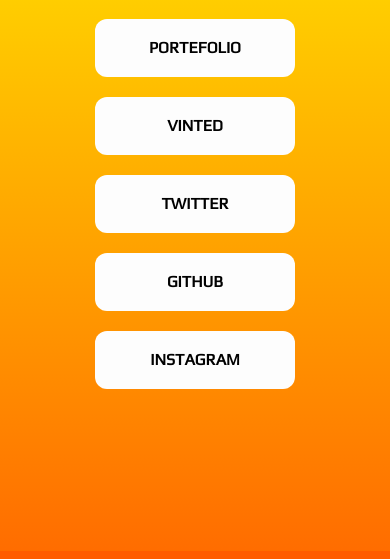
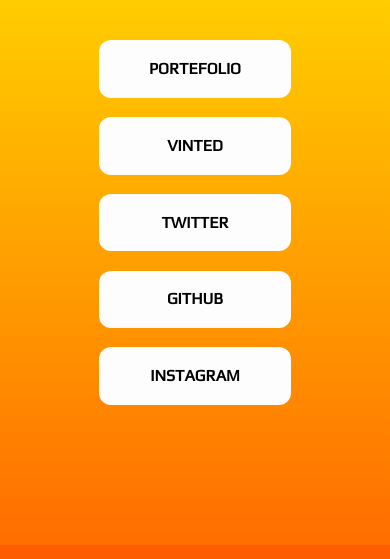
Before and after one commit to erwanbrev/Linkodevo, a plain HTML site: page index.html in a window 390 px wide. Shown: the part 198-757 px from the top of the page. Drawn offline with Linux system fonts and the light colour scheme.

Commit message:
add lastest footer responsive

```diff
--- a/style.css
+++ b/style.css
@@ -25,11 +25,8 @@
 }
 
 /* ID */
-#ID {
+#ID img {
     margin-top: 1.6%;
-}
-
-#ID img {
     border-radius: 50%;
     width: 7rem;
     box-shadow: 0 0 1.4em var(--bgImg);
@@ -58,17 +55,17 @@
 
 /* CONTAINER */
 #social-media {
-    margin: 1% auto;
+    margin: 1% auto 0 auto;
+    /* margin: 1% auto; */
     display: grid;
     justify-content: center;
     text-align: center;
     line-height: 50px;
-    width: 6rem;
 }
 
 #social-media a {
     border-radius: 12px;
-    width: 200px;
+    width: 12rem;
     background: var(--bgWhiteCase);
     padding: 2%;
     color: var(--bgBlackText);
@@ -99,6 +96,9 @@
     bottom: 0;
 }
 
+/* @media screen and (max-width:1920px) {
+} */
+
 /* ! 400 x 786 (mobile)*/
 @media screen and (max-width: 600px) {
     #ID img {
@@ -106,7 +106,7 @@
     }
 
     #social-media {
-        margin: 1.6rem auto;
+        margin: 3.3rem auto;
     }
 
     footer {
```
